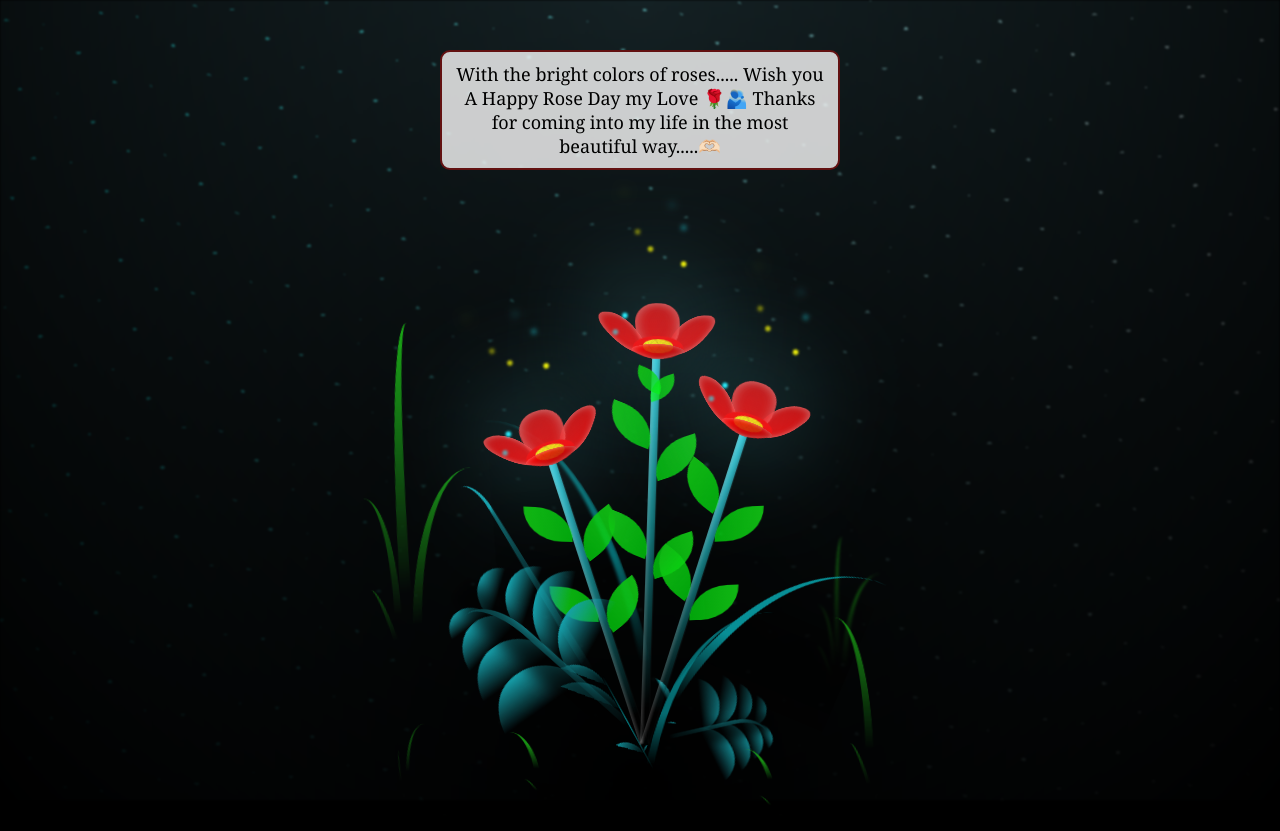
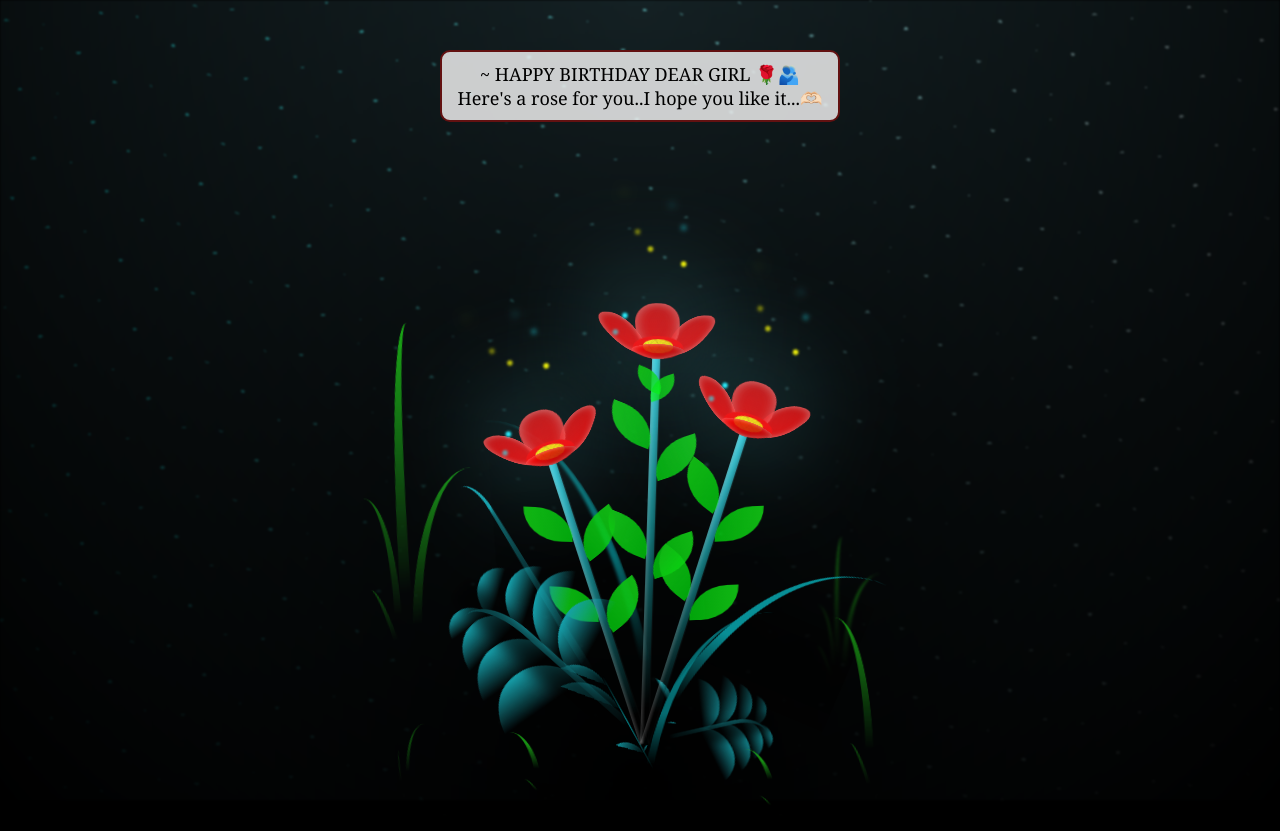
Before and after one commit to Typical001/Fleur, a plain HTML site: page index.html in a window 1280 px wide. Drawn offline with Linux system fonts and the light colour scheme.

Commit message:
Update index.html

```diff
--- a/index.html
+++ b/index.html
@@ -1021,8 +1021,8 @@ mask-image: linear-gradient(to top, transparent 40%, #079097 80%) !important;
     </style>
     <body class="not-loaded">
       <div class="textbox">
-        With the bright colors of roses..... Wish you A Happy Rose Day my Love 🌹🫂
-          Thanks for coming into my life in the most beautiful way.....🫶🏻
+        ~ HAPPY BIRTHDAY DEAR GIRL 🌹🫂
+          <p>Here's a rose for you..I hope you like it...🫶🏻</p>
       </div>
         <div class="night"></div>
         <div class="flowers">
```
